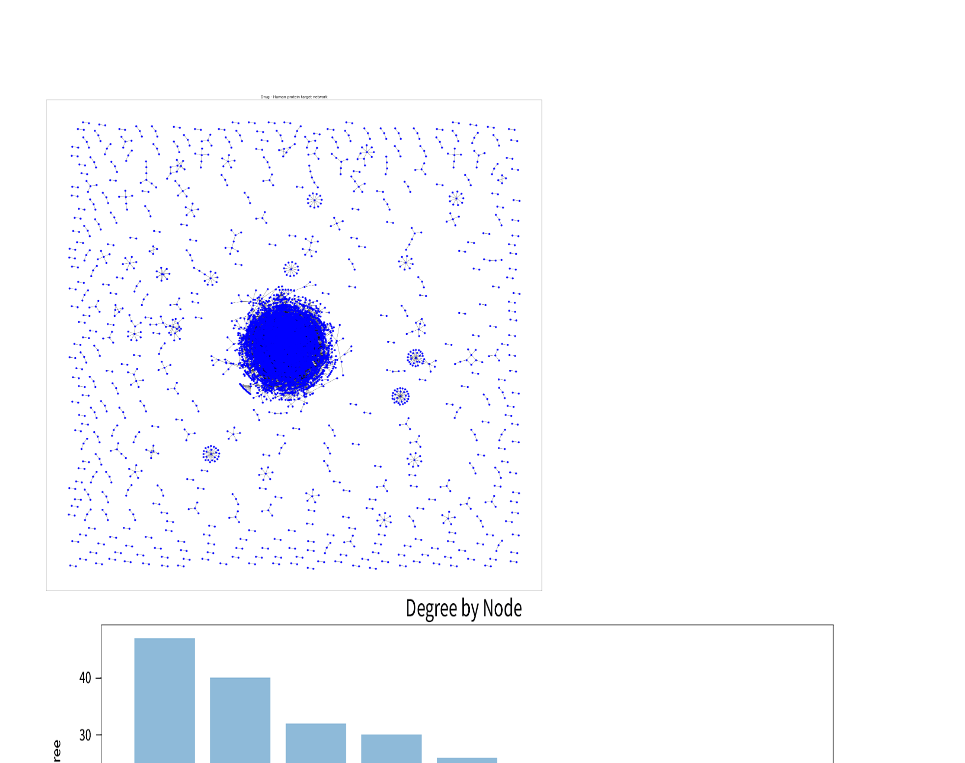
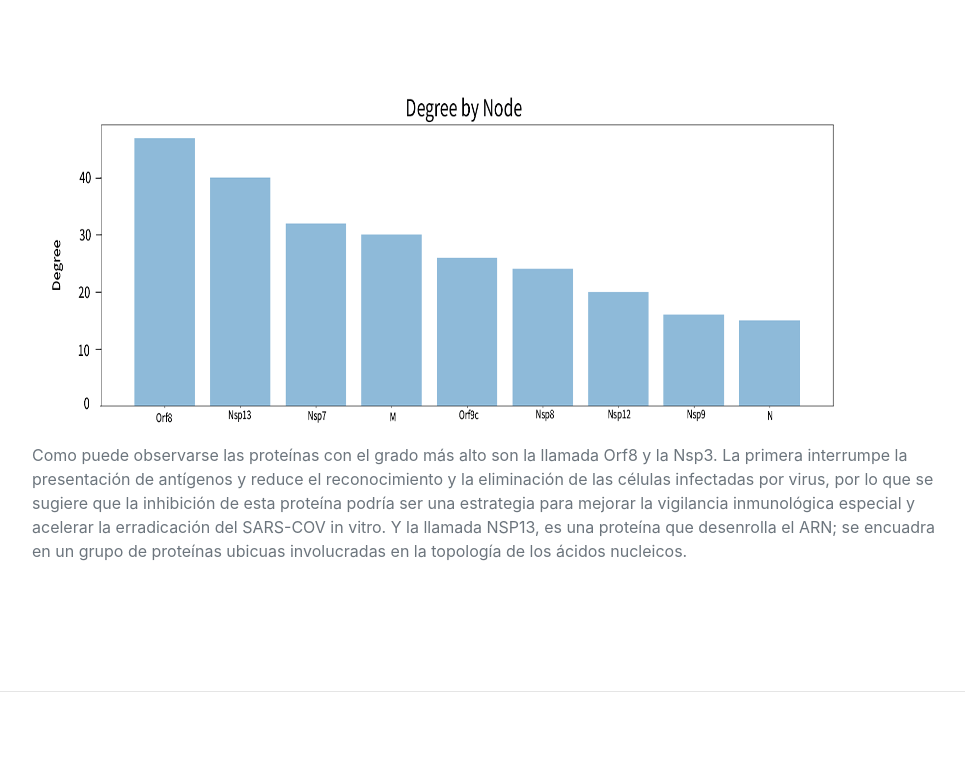
Before and after one commit to AlejandroRD98/NetworkBiology-C18, a plain HTML site: page index.html in a window 1280 px wide. Shown: the part 5317-6080 px from the top of the page, without its empty margins (288-1253 px from the left). Drawn offline with nearby package versions, Linux system fonts and the light colour scheme; a web font is replaced by a local one.

Commit message:
Update index.html

```diff
--- a/index.html
+++ b/index.html
@@ -203,7 +203,6 @@ Este fenómeno ha sido objeto de estudio debido a la actual pandemia causada por
 
     <div class="row text-center mt-5">
       <div class="col-4">
-          <div align="center"><img src="Human_PPIN_and_Drug_Bank/output_23_1.png"width="500" height="500"/>
         <div align="center"><img src="./assets/img/node.png"width="850" height="350"/>
 
       </div>
```
